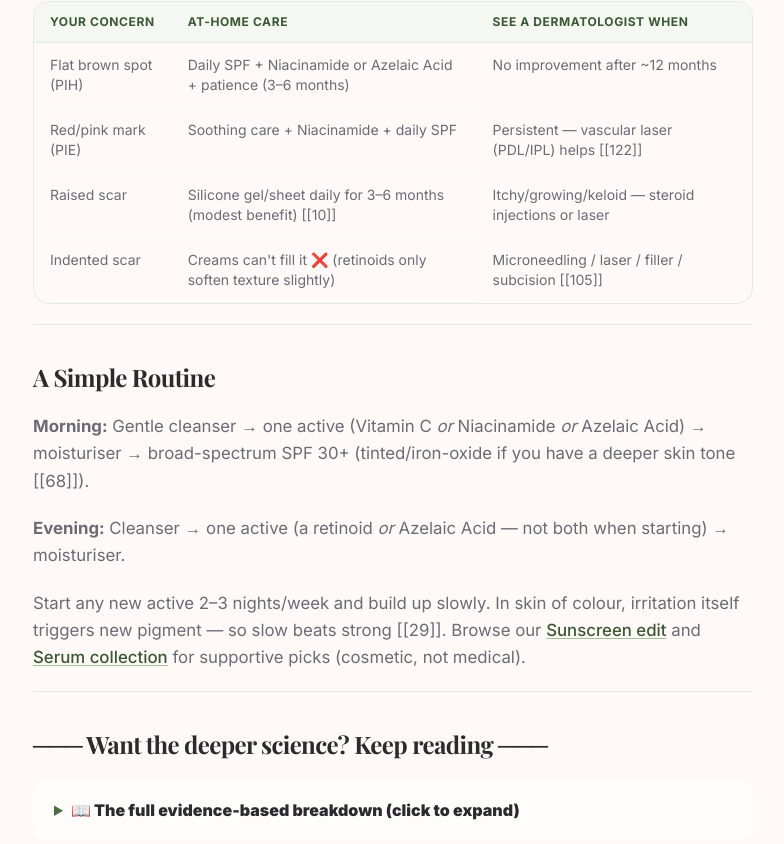
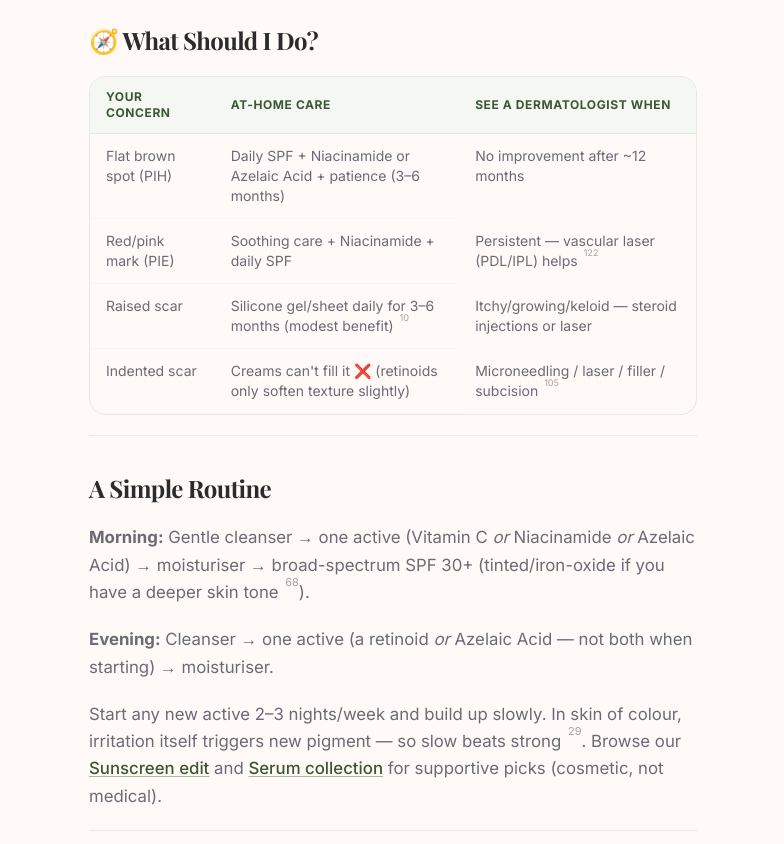
Before and after one commit to mohamedmosbeh255-design/beautynestkorea, a Next.js app: page /advice/scars-vs-hyperpigmentation in a window 1280 px wide. Shown: the part 1796-2640 px from the top of the page, without its empty margins (247-1031 px from the left). Built offline with nearby package versions, Linux system fonts and the light colour scheme; a web font is replaced by a local one.

Commit message:
Advice article: mobile responsiveness, clean citations, fix internal links

```diff
--- a/src/app/advice/[slug]/page.tsx
+++ b/src/app/advice/[slug]/page.tsx
@@ -1,13 +1,15 @@
 import { notFound } from "next/navigation";
 import Image from "next/image";
 import Link from "next/link";
-import type { Metadata } from "next";
+import type { Metadata, Viewport } from "next";
 import type { ComponentProps, ReactNode } from "react";
 import ReactMarkdown from "react-markdown";
 import remarkGfm from "remark-gfm";
 import rehypeRaw from "rehype-raw";
 import { getAdviceBySlug, getAllAdvice } from "@/lib/advice";
 import { ArrowLeft } from "lucide-react";
+
+export const viewport: Viewport = { width: "device-width", initialScale: 1 };
 
 export async function generateStaticParams() {
   return getAllAdvice().map((p) => ({ slug: p.slug }));
@@ -29,6 +31,16 @@ export async function generateMetadata({ params }: { params: Promise<{ slug: str
 const ANCHOR_ALIASES: Record<string, string> = {
   "the-10-second-test": "the-10-second-test-scar-or-dark-spot",
 };
+
+// Inline reference markers like [[9]][[23]] are plain-text citations, not
+// links. Collapse every run into one compact superscript marker (e.g. 9·23)
+// so no raw double-brackets are ever visible to the reader.
+function renderCitations(body: string): string {
+  return body.replace(/(\[\[\d+\]\])+/g, (run) => {
+    const nums = [...run.matchAll(/\[\[(\d+)\]\]/g)].map((m) => m[1]);
+    return `<sup class="citation-ref">${nums.join("·")}</sup>`;
+  });
+}
 
 function slugifyHeading(children: ReactNode): string {
   const text = String(children ?? "")
@@ -71,23 +83,25 @@ const markdownComponents = {
   a: InternalLink,
   // Medical-notice callout: amber left-border so the ⚕️ disclaimer stands out.
   blockquote: ({ children }: { children?: ReactNode }) => (
-    <blockquote className="rounded-r-2xl border-l-4 border-amber-400 bg-amber-50 px-5 py-4 text-[0.95rem] leading-relaxed text-amber-900 [&>p]:my-2">
+    <blockquote className="rounded-r-2xl border-l-4 border-amber-400 bg-amber-50 px-4 py-4 text-[0.9rem] leading-relaxed text-amber-900 sm:px-5 sm:text-[0.95rem] [&>p]:my-2">
       {children}
     </blockquote>
   ),
   details: ({ children }: { children?: ReactNode }) => (
-    <details className="glass group rounded-2xl px-5 py-4 [&>summary]:cursor-pointer">
+    <details className="glass group rounded-2xl px-4 py-4 text-[0.95rem] sm:px-5 sm:text-[1rem] [&>summary]:cursor-pointer">
       {children}
     </details>
   ),
   summary: ({ children }: { children?: ReactNode }) => (
-    <summary className="text-[1rem] font-semibold text-ink marker:text-sage-600">
+    <summary className="text-[0.95rem] font-semibold text-ink marker:text-sage-600 sm:text-[1rem]">
       {children}
     </summary>
   ),
   table: ({ children }: { children?: ReactNode }) => (
-    <div className="overflow-x-auto rounded-2xl border border-sage-100">
-      <table className="w-full min-w-[560px] border-collapse text-sm">{children}</table>
+    <div className="-mx-4 overflow-x-auto px-4 sm:mx-0 sm:px-0">
+      <div className="overflow-hidden rounded-2xl border border-sage-100">
+        <table className="w-full min-w-[560px] border-collapse text-sm">{children}</table>
+      </div>
     </div>
   ),
   thead: ({ children }: { children?: ReactNode }) => <thead className="bg-sage-50">{children}</thead>,
@@ -100,16 +114,21 @@ const markdownComponents = {
     <td className="border-b border-sage-50 px-4 py-3 align-top text-ink-soft last:border-b-0">{children}</td>
   ),
   h2: ({ children }: { children?: ReactNode }) => (
-    <h2 id={slugifyHeading(children)} className="font-serif-display scroll-mt-24 pt-4 text-2xl font-bold tracking-tight text-ink">
+    <h2 id={slugifyHeading(children)} className="font-serif-display scroll-mt-24 pt-4 text-xl font-bold tracking-tight text-ink sm:text-2xl">
       {children}
     </h2>
   ),
   h3: ({ children }: { children?: ReactNode }) => (
-    <h3 id={slugifyHeading(children)} className="font-serif-display scroll-mt-24 pt-2 text-xl font-bold tracking-tight text-ink">
+    <h3 id={slugifyHeading(children)} className="font-serif-display scroll-mt-24 pt-2 text-lg font-bold tracking-tight text-ink sm:text-xl">
       {children}
     </h3>
   ),
   hr: () => <hr className="border-sage-100" />,
+  img: ({ src, alt }: ComponentProps<"img">) => (
+    // Markdown-body images: full-width, auto height, no layout shift on phones.
+    // eslint-disable-next-line @next/next/no-img-element
+    <img src={typeof src === "string" ? src : ""} alt={alt ?? ""} className="h-auto w-full rounded-2xl" loading="lazy" />
+  ),
   p: ({ children }: ComponentProps<"p">) => <p className="text-ink-soft">{children}</p>,
   li: ({ children }: ComponentProps<"li">) => <li className="text-ink-soft">{children}</li>,
 };
@@ -120,24 +139,24 @@ export default async function AdviceArticlePage({ params }: { params: Promise<{
   if (!post) notFound();
 
   return (
-    <article className="mx-auto max-w-3xl px-4 py-10 sm:px-6">
+    <article className="mx-auto max-w-prose px-4 py-10 sm:px-6">
       <Link href="/advice" className="inline-flex items-center gap-1.5 text-sm font-semibold text-sage-700 hover:underline">
         <ArrowLeft className="h-4 w-4" /> All articles
       </Link>
       <p className="mt-6 text-xs font-bold uppercase tracking-[0.2em] text-sage-600">{post.category}</p>
-      <h1 className="font-serif-display mt-2 text-3xl font-bold leading-tight tracking-tight sm:text-4xl">{post.title}</h1>
+      <h1 className="font-serif-display mt-2 text-2xl font-bold leading-tight tracking-tight sm:text-4xl">{post.title}</h1>
       <p className="mt-3 text-sm text-ink-soft">
         {post.readTime} • {post.date}
       </p>
       {post.image && (
         <div className="relative mt-6 aspect-[16/8] overflow-hidden rounded-3xl">
-          <Image src={post.image} alt={post.title} fill className="object-cover" sizes="100vw" priority />
+          <Image src={post.image} alt={post.title} fill className="h-auto w-full object-cover" sizes="100vw" priority />
         </div>
       )}
-      <div className="prose-beauty mt-8 space-y-5 text-[1.05rem] leading-relaxed text-ink/90">
-        <p className="text-lg font-medium text-ink">{post.excerpt}</p>
+      <div className="prose-beauty mt-8 space-y-5 text-[1rem] leading-relaxed text-ink/90 sm:text-[1.05rem]">
+        <p className="text-base font-medium text-ink sm:text-lg">{post.excerpt}</p>
         <ReactMarkdown remarkPlugins={[remarkGfm]} rehypePlugins={[rehypeRaw]} components={markdownComponents}>
-          {post.body}
+          {renderCitations(post.body)}
         </ReactMarkdown>
       </div>
     </article>
--- a/src/app/globals.css
+++ b/src/app/globals.css
@@ -87,6 +87,17 @@ body {
 ::-webkit-scrollbar-thumb { background: #c6d9bf; border-radius: 8px; }
 ::-webkit-scrollbar-thumb:hover { background: #a3bf9a; }
 
+/* Inline citation markers (rendered from [[N]] references in Advice articles):
+   tiny muted superscript text — reference markers only, never links. */
+.citation-ref {
+  font-size: 0.65em;
+  color: #a8a29e;
+  vertical-align: super;
+  line-height: 0;
+  margin-left: 0.125rem;
+  white-space: nowrap;
+}
+
 /* Line clamp helper (for older browsers) */
 .clamp-2 {
   display: -webkit-box;
```
